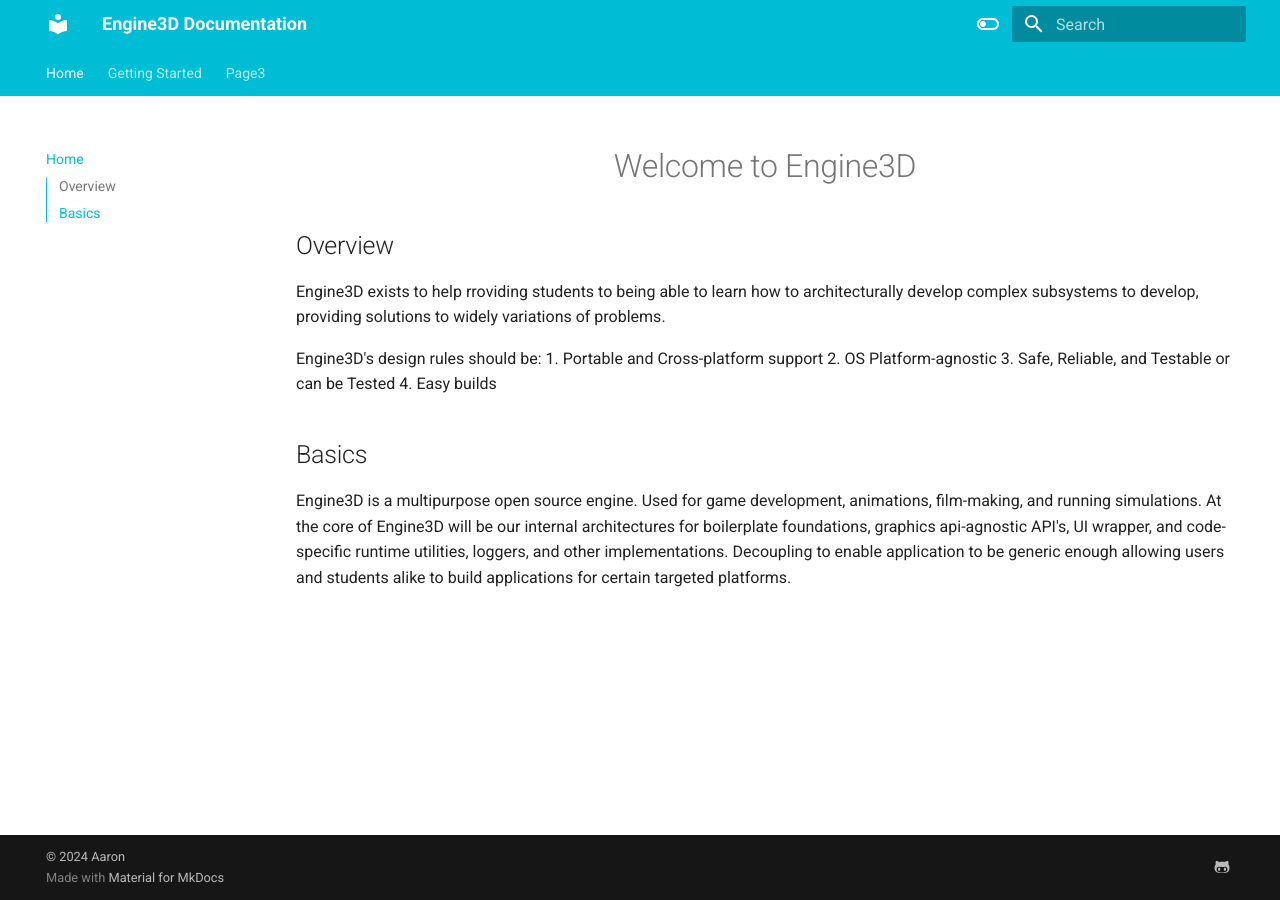
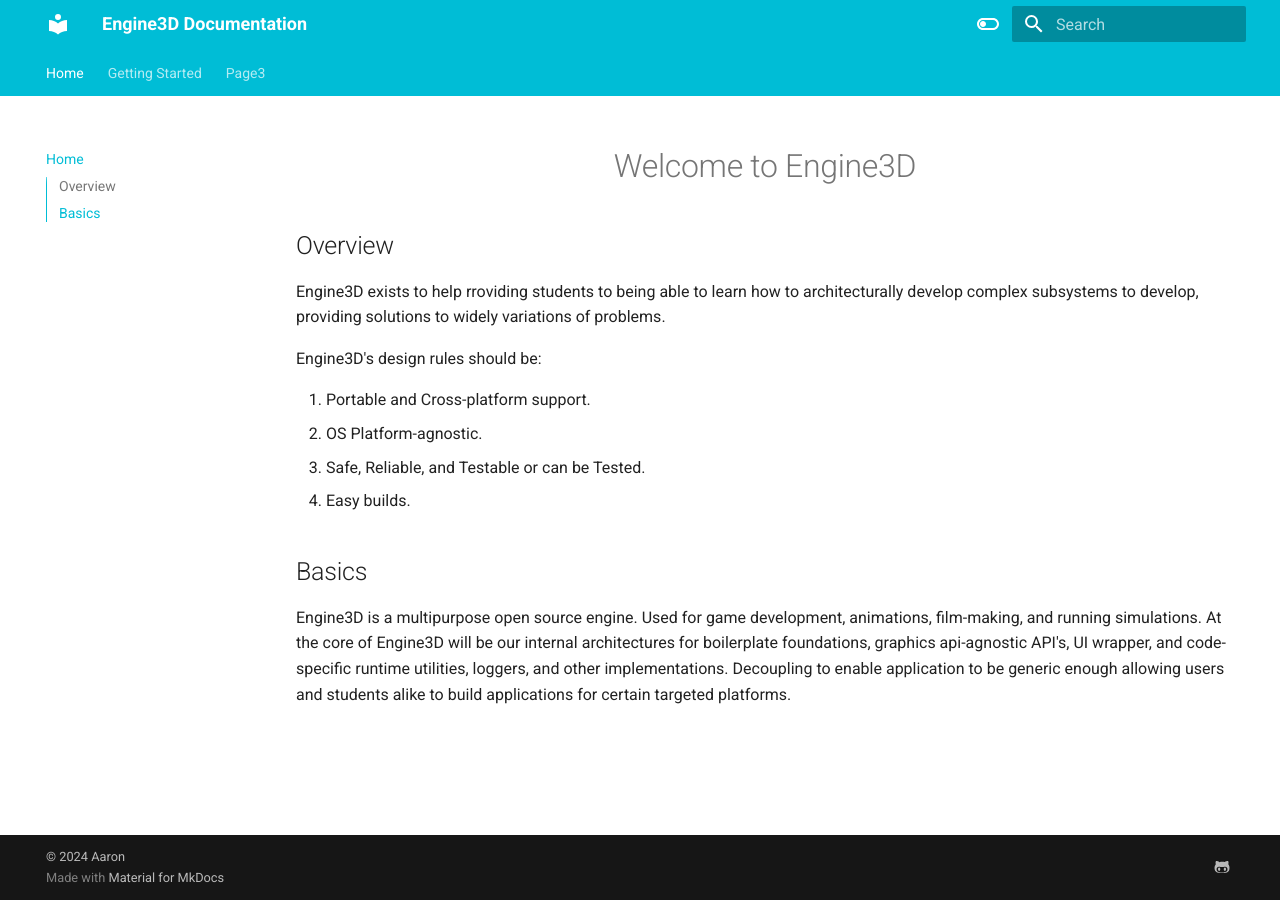
Before and after one commit to engine3d-dev/engine3d.github.io, an MkDocs documentation site: the page built from docs/index.md, in a window 1280 px wide. Built offline with MkDocs 1.6.1 and Material for MkDocs 9.7.7, drawn with Linux system fonts in a browser that asks for light colours.

Commit message:
Update index.md

```diff
--- a/docs/index.md
+++ b/docs/index.md
@@ -7,10 +7,11 @@
 Engine3D exists to help rroviding students to being able to learn how to architecturally develop complex subsystems to develop, providing solutions to widely variations of problems.
 
 Engine3D's design rules should be:
-    1. Portable and Cross-platform support
-    2. OS Platform-agnostic
-    3. Safe, Reliable, and Testable or can be Tested
-    4. Easy builds
+
+1. Portable and Cross-platform support.
+2. OS Platform-agnostic.
+3. Safe, Reliable, and Testable or can be Tested.
+4. Easy builds.
 
 ## Basics
 Engine3D is a multipurpose open source engine. Used for game development, animations, film-making, and running simulations. At the core of Engine3D will be our internal architectures for boilerplate foundations, graphics api-agnostic API's, UI wrapper, and code-specific runtime utilities, loggers, and other implementations. Decoupling to enable application to be generic enough allowing users and students alike to build applications for certain targeted platforms.
```
